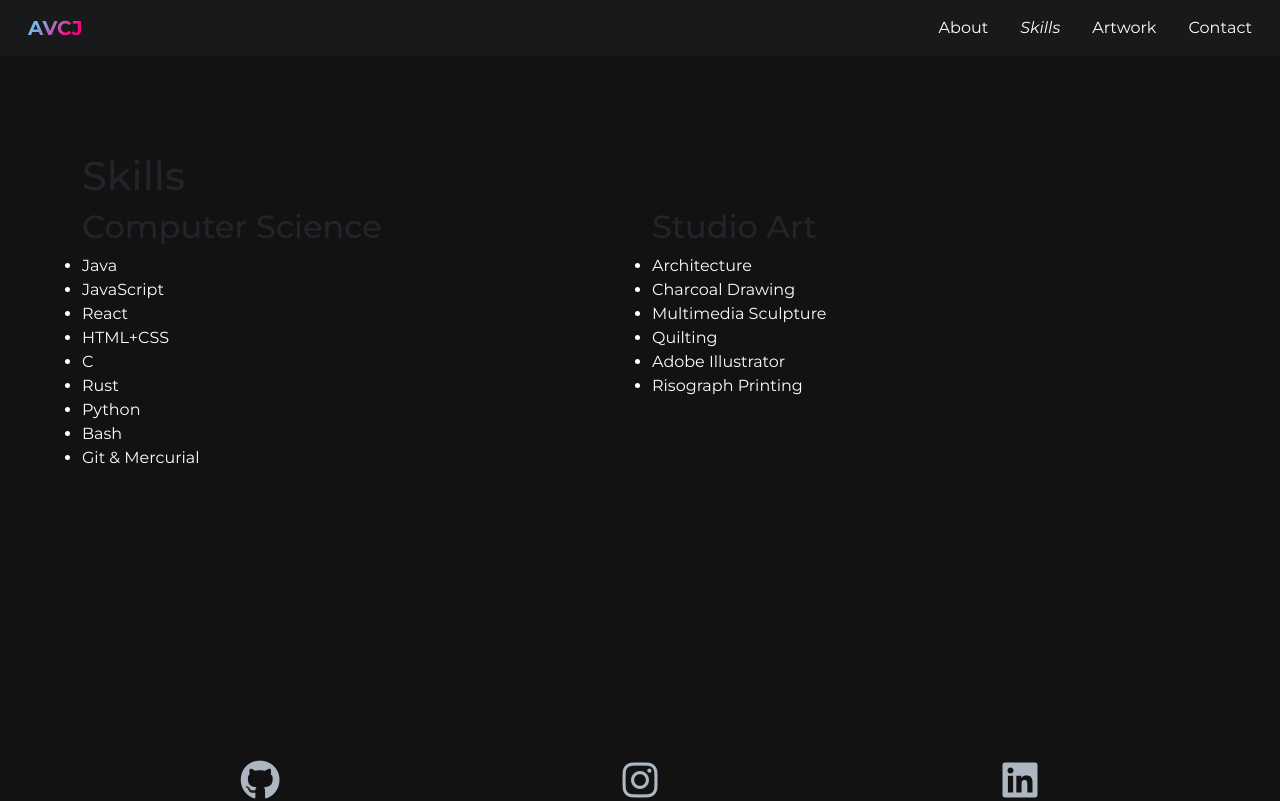
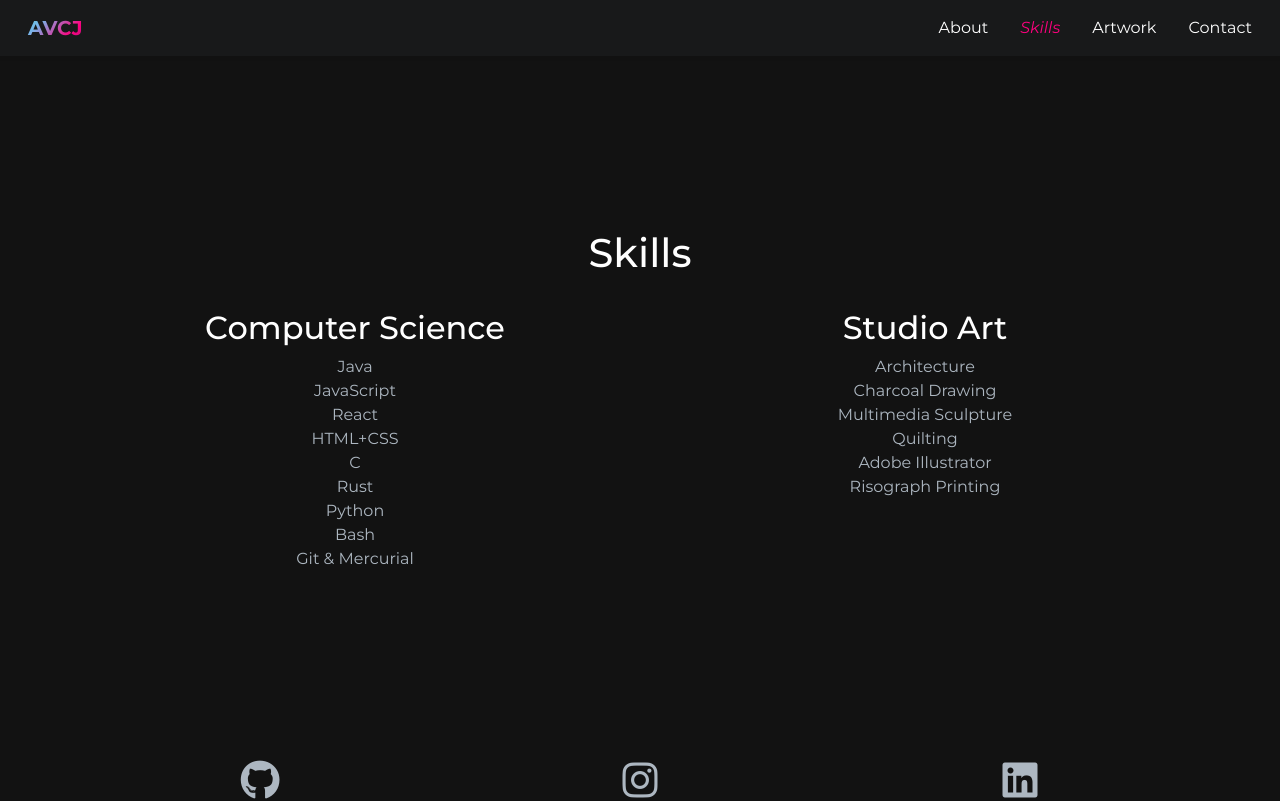
Before and after one commit to Alexjoshua14/RevampedPortfolio, a React (Create React App) app: page /skills in a window 1280 px wide. Built offline with nearby package versions, Linux system fonts and the light colour scheme.

Commit message:
Update main container styling

```diff
--- a/src/App.css
+++ b/src/App.css
@@ -8,16 +8,15 @@
 #content {
   display: flex;
   flex-grow: 1;
-  margin-top: 6vh;
-  padding-top: 6vh;
   min-height: fit-content;
   justify-content: center;
+  align-items: center;
 }
 
-.mainContent {
+/* .mainContent {
     display: flex;
     flex-wrap: wrap;
     min-height: inherit;
     justify-content: center;
     align-items: center;
-}
+} */
--- a/src/nav/NavBar.css
+++ b/src/nav/NavBar.css
@@ -7,6 +7,7 @@
     font-style: italic;
     transition: transform 200ms ease-in;
     color: var(--pink);
+    -webkit-text-fill-color: var(--pink);
 }
 
 #navbar-logo {
--- a/src/pages/AboutPage.css
+++ b/src/pages/AboutPage.css
@@ -2,6 +2,7 @@
     background: var(--gradient);
     background-clip: text;
     color: transparent;
+    text-align: center;
 }
 
 .card-body {
--- a/src/pages/HomePage.css
+++ b/src/pages/HomePage.css
@@ -5,6 +5,15 @@
     background-clip: text;
     color: transparent;
     font-size: 5.9rem;
+	text-align: center;
+}
+
+#main-title h1 {
+	font-size: 6rem;
+}
+
+#main-title h2 {
+	font-size: 3rem;
 }
 
 @keyframes gradient {
--- a/src/pages/HomePage.js
+++ b/src/pages/HomePage.js
@@ -8,8 +8,8 @@ export default function HomePage() {
     return (
         <div className="container-fluid mainContent">
             <div className="row" id="main-title">
-                Hey, I'm
-                <br/>Alex Joshua
+                <h2>Hey, I'm</h2>
+                <h1>Alex Joshua</h1>
             </div>
             {/* <div class="selfieHolder">
                 <img src={self} class="selfieImg"></img>
--- a/src/pages/SkillsPage.css
+++ b/src/pages/SkillsPage.css
@@ -1,9 +1,16 @@
-.skills-list ul {
+.skills-page-title {
     color: var(--white);
-    -webkit-text-fill-color: var(--white);
+    text-align: center;
+}
+
+.skills-title {
+    color: var(--white);
+    text-align: center;
 }
 
 .skills-list li {
-    color: var(--white);
-    -webkit-text-fill-color: var(--white);
+    color: var(--secondary-white);
+    -webkit-text-fill-color: var(--secondary-white);
+    list-style-type: none;
+    text-align: center;
 }
--- a/src/pages/SkillsPage.js
+++ b/src/pages/SkillsPage.js
@@ -6,11 +6,11 @@ export default function SkillsPage() {
     return (
         <>
             <div className="container">
-                <div className="row" >
+                <div className="row skills-page-title" >
                     <h1 id="title">Skills</h1>
                 </div>
                 <div className="row">
-                    <div className="col-6">
+                    <div className="col-sm-6 col-xs-12 g-4">
                         <div className="row skills-title">
                             <h2>Computer Science</h2>
                         </div>
@@ -28,7 +28,7 @@ export default function SkillsPage() {
                             </ul>
                         </div>
                     </div>
-                    <div className="col-6">
+                    <div className="col-sm-6 col-xs-12 g-2 g-sm-4">
                         <div className="row skills-title">
                             <h2>Studio Art</h2>
                         </div>
```
Also changed, not shown: src/App.js (line endings or trailing spaces).
